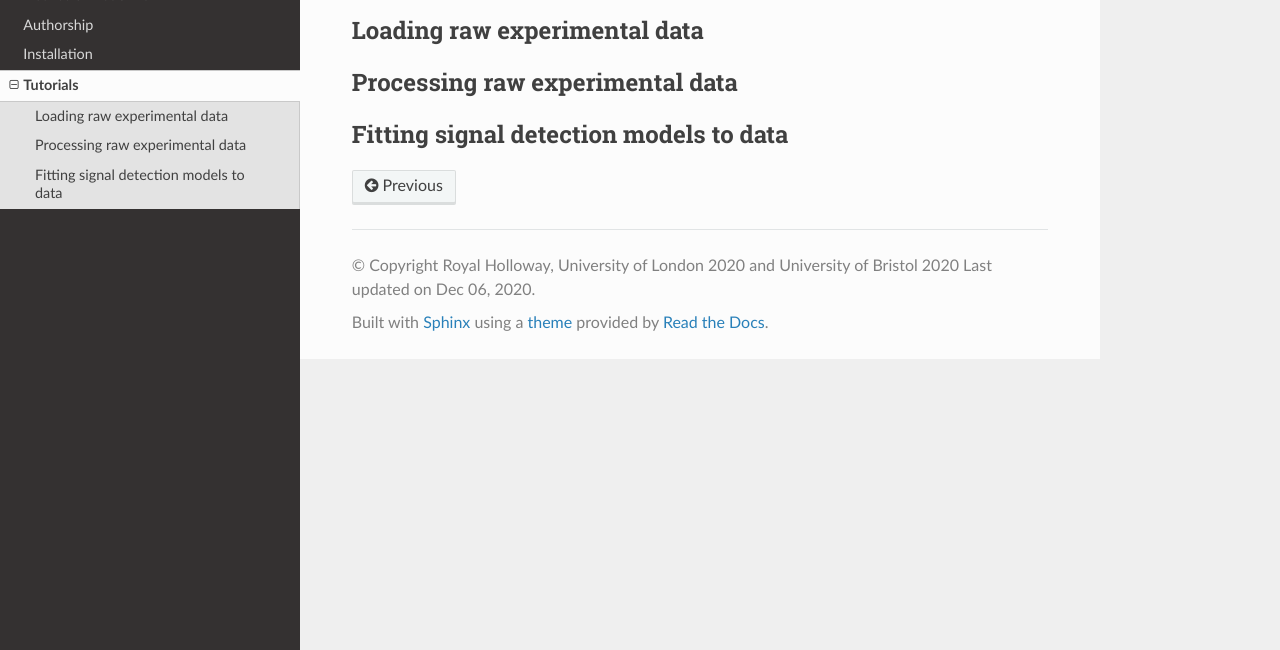
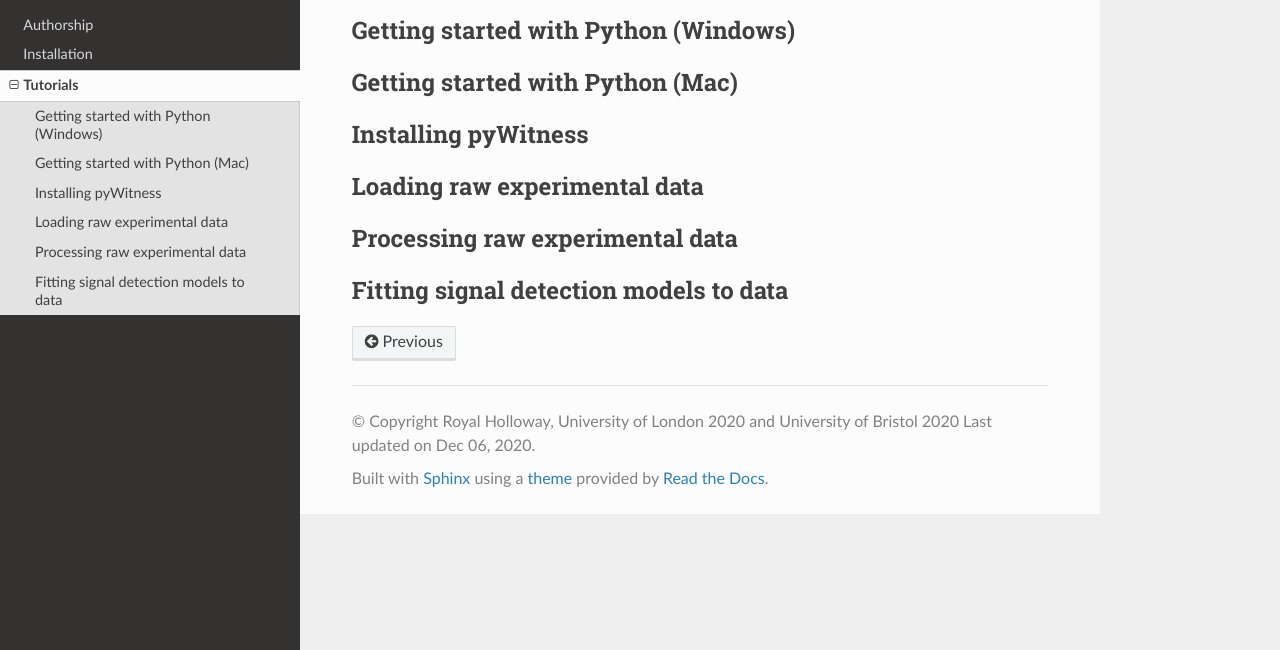
Before and after one commit to lmickes/pyWitness, a plain HTML site: page docs/tutorials.html in a window 1280 px wide. Shown: the part 150-800 px from the top of the page. Drawn offline with Linux system fonts and the light colour scheme.

Commit message:
update docs

```diff
--- a/docs/tutorials.html
+++ b/docs/tutorials.html
@@ -87,6 +87,9 @@
 <li class="toctree-l1"><a class="reference internal" href="authorship.html">Authorship</a></li>
 <li class="toctree-l1"><a class="reference internal" href="installation.html">Installation</a></li>
 <li class="toctree-l1 current"><a class="current reference internal" href="#">Tutorials</a><ul>
+<li class="toctree-l2"><a class="reference internal" href="#getting-started-with-python-windows">Getting started with Python (Windows)</a></li>
+<li class="toctree-l2"><a class="reference internal" href="#getting-started-with-python-mac">Getting started with Python (Mac)</a></li>
+<li class="toctree-l2"><a class="reference internal" href="#installing-pywitness">Installing pyWitness</a></li>
 <li class="toctree-l2"><a class="reference internal" href="#loading-raw-experimental-data">Loading raw experimental data</a></li>
 <li class="toctree-l2"><a class="reference internal" href="#processing-raw-experimental-data">Processing raw experimental data</a></li>
 <li class="toctree-l2"><a class="reference internal" href="#fitting-signal-detection-models-to-data">Fitting signal detection models to data</a></li>
@@ -158,6 +161,15 @@
 
   <div class="section" id="tutorials">
 <h1>Tutorials<a class="headerlink" href="#tutorials" title="Permalink to this headline">¶</a></h1>
+<div class="section" id="getting-started-with-python-windows">
+<h2>Getting started with Python (Windows)<a class="headerlink" href="#getting-started-with-python-windows" title="Permalink to this headline">¶</a></h2>
+</div>
+<div class="section" id="getting-started-with-python-mac">
+<h2>Getting started with Python (Mac)<a class="headerlink" href="#getting-started-with-python-mac" title="Permalink to this headline">¶</a></h2>
+</div>
+<div class="section" id="installing-pywitness">
+<h2>Installing pyWitness<a class="headerlink" href="#installing-pywitness" title="Permalink to this headline">¶</a></h2>
+</div>
 <div class="section" id="loading-raw-experimental-data">
 <h2>Loading raw experimental data<a class="headerlink" href="#loading-raw-experimental-data" title="Permalink to this headline">¶</a></h2>
 </div>
```
Also changed, not shown: docs/index.html (+3 -0 lines), docs/searchindex.js (+1 -1 lines), docs/_sources/tutorials.rst.txt, 1 other file.
